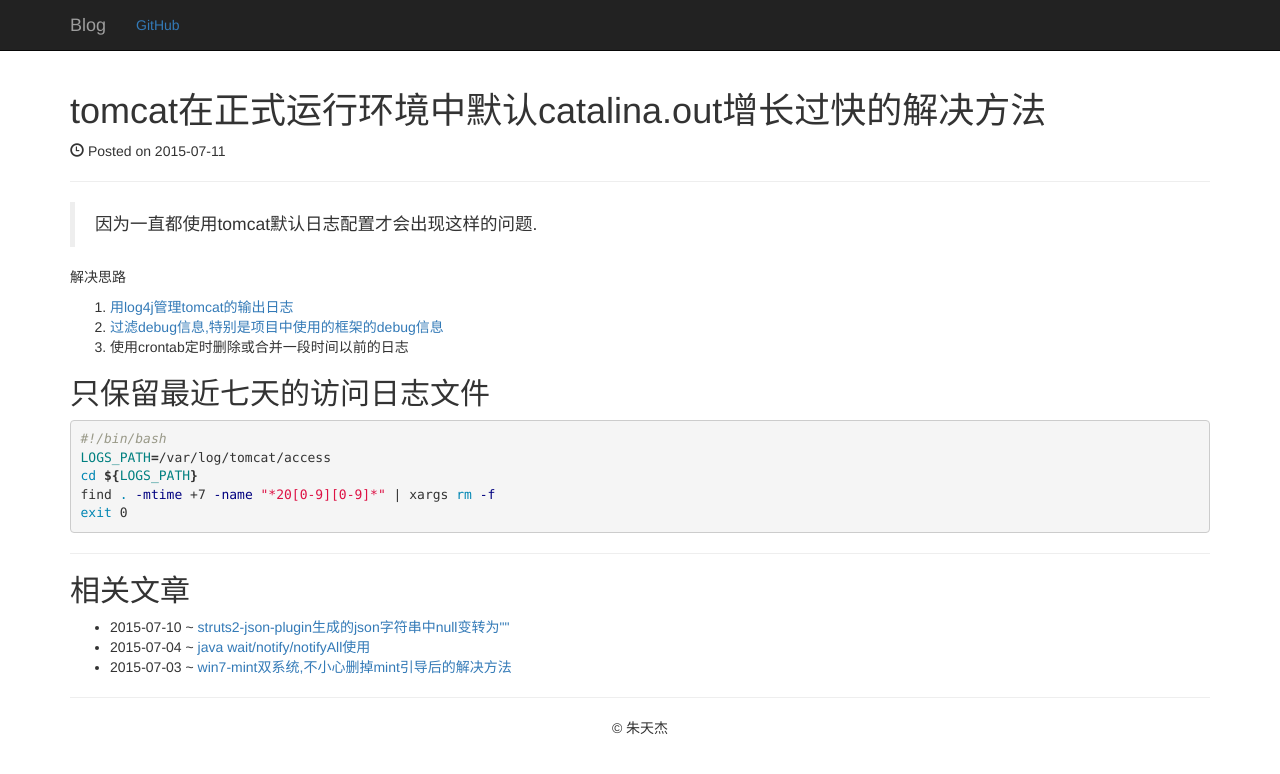
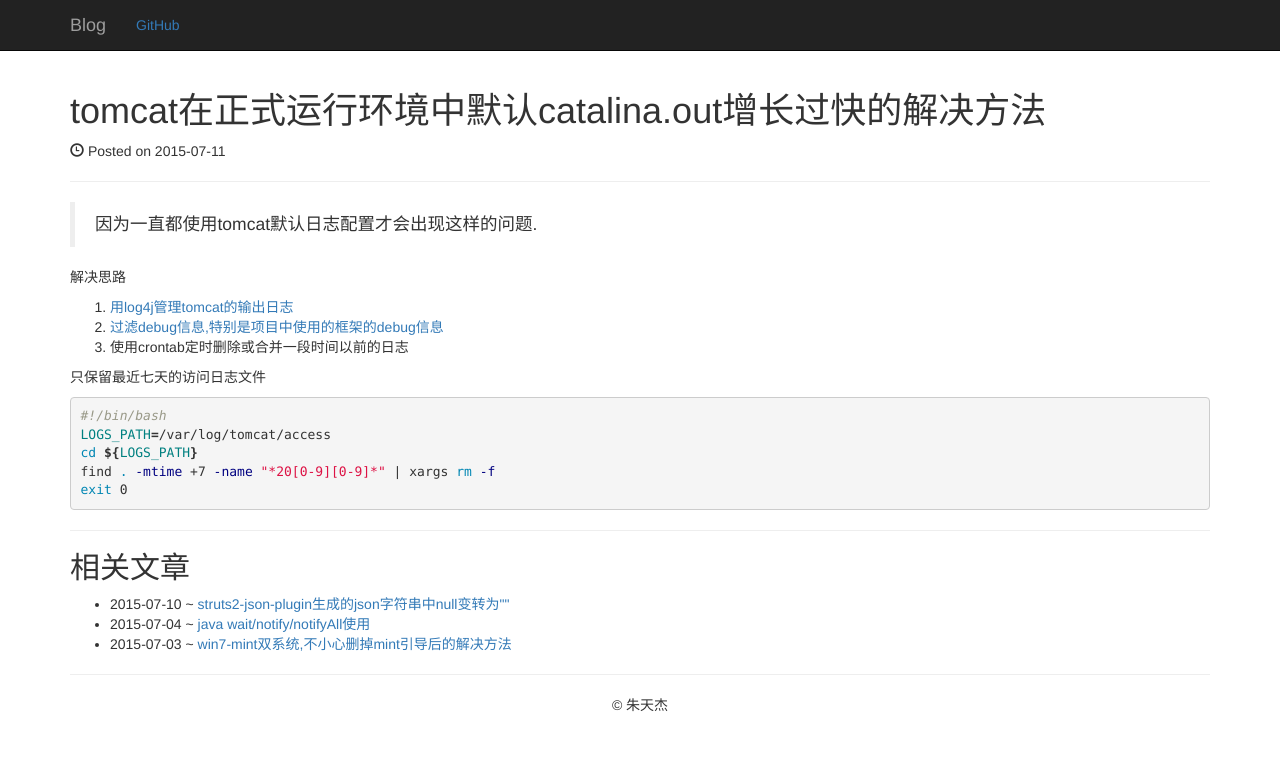
Before and after one commit to lynch001/lynch001.github.io, a Jekyll site: the page built from _posts/2015-07-11-catalina-out.md, in a window 1280 px wide. Shown: the top 774 px of the page. Built offline with Jekyll 4.4.1, drawn with Linux system fonts in a browser that asks for light colours; nearby versions of some CDN libraries; comment, search, counter and statistics services are not loaded.

Commit message:
调整排版出错

```diff
--- a/_posts/2015-07-11-catalina-out.md
+++ b/_posts/2015-07-11-catalina-out.md
@@ -16,8 +16,7 @@ category: code
 2. [过滤debug信息,特别是项目中使用的框架的debug信息](http://blog.csdn.net/zuoanren/article/details/8465958)
 3. 使用crontab定时删除或合并一段时间以前的日志
 
-
-## 只保留最近七天的访问日志文件
+只保留最近七天的访问日志文件
 
 {% highlight sh %}
 
```
